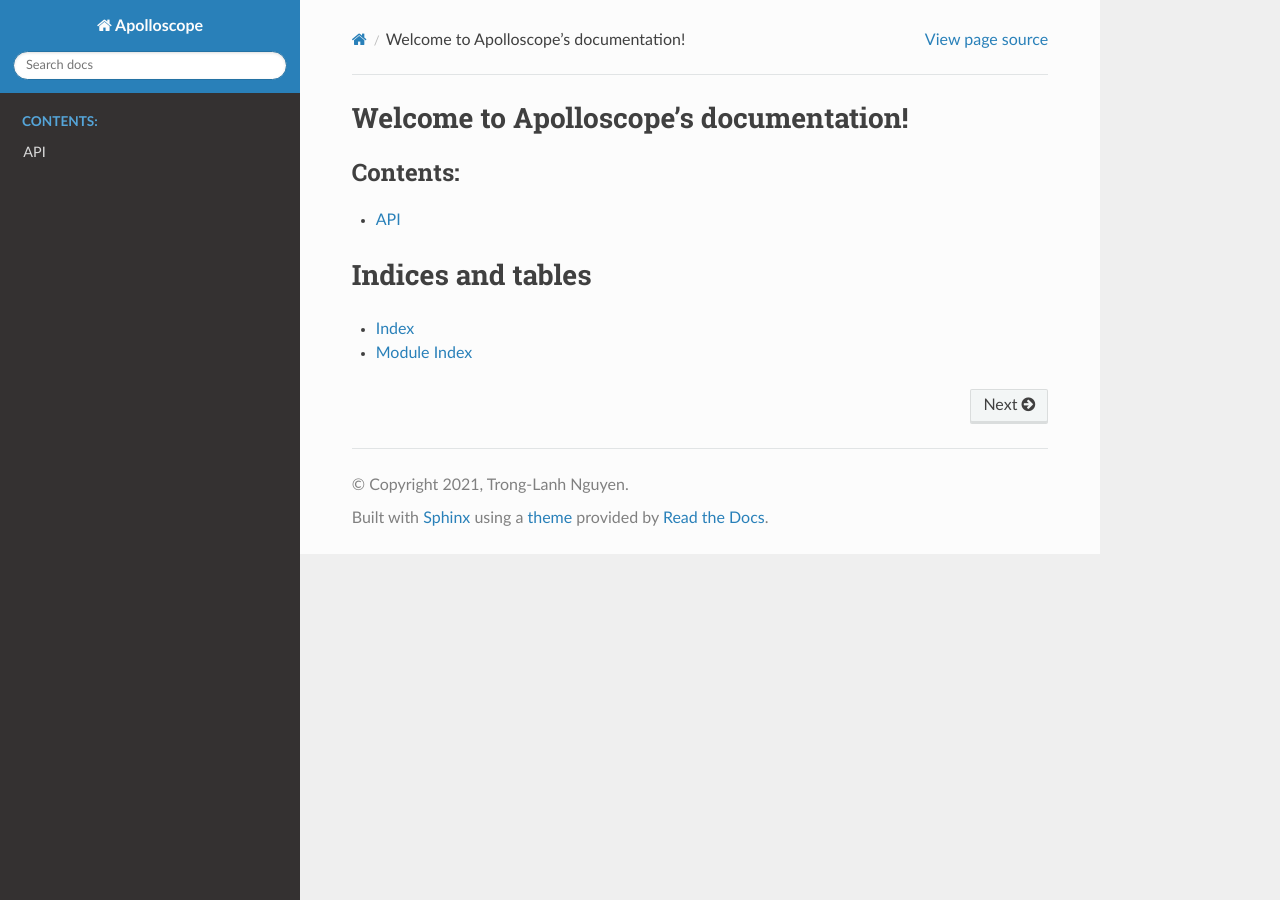
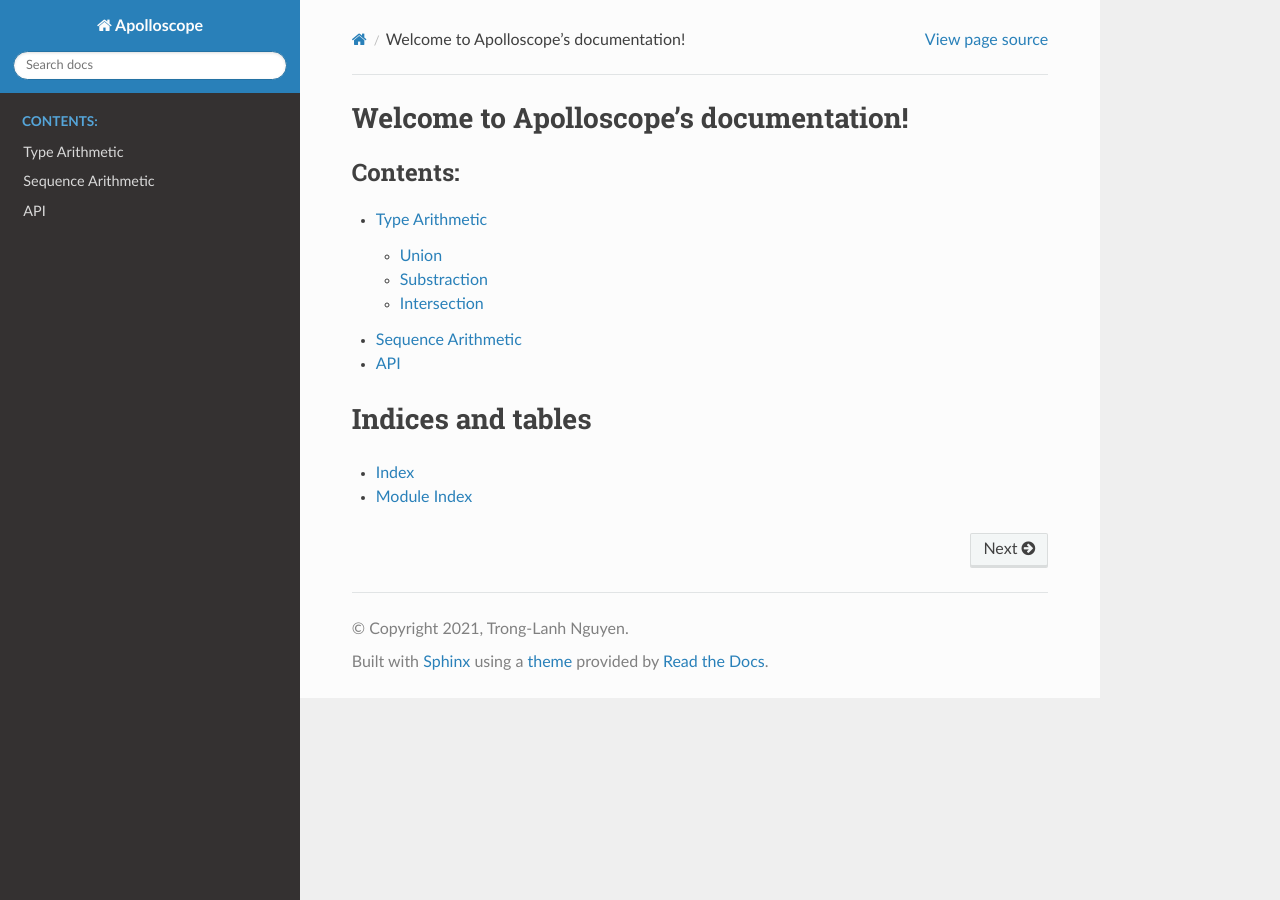
Before and after one commit to NTL-Remi/ApolloScope, a Sphinx documentation site: the page built from docs/source/home.rst, in a window 1280 px wide. Built offline with Sphinx 7.4.7 and the Read the Docs theme 2.0.0, drawn with Linux system fonts in a browser that asks for light colours; pages that are not in the unit, such as notebooks, are missing from menus; some of the changed lines change nothing that is shown.

Commit message:
Add doc for intended type arithmetic

```diff
--- /dev/null
+++ b/docs/source/datatypes.rst
@@ -0,0 +1,157 @@
+Type Arithmetic
+===============
+
+Apolloscape's datatypes are represented as trees of depth-3, with each level respectively storing the section, subsection and file type of the data.
+
+Datatypes can be grouped by merging their tree representations.
+We define the following operations:
+
+Union
+-----
+
+Adding a type to another is done by merging the branches.
+
+.. mermaid::
+
+    flowchart TD
+        subgraph C["A ∪ B"]
+            C_root[root]
+            C_root --> C_S1([seg])
+            C_root --> C_S2([ins])
+            C_S1 --> C_SS11([ColorImage])
+            C_S1 --> C_SS12([Label])
+            C_SS11 --> C_FT111([jpg])
+            C_SS12 --> C_FT121([bin.png])
+            C_S2 --> C_SS21([Label])
+            C_S2 --> C_SS22([Depth])
+            C_SS21 --> C_FT211([bin.png])
+            C_SS22 --> C_FT221([png])
+        end
+        subgraph B[B]
+            B_root[root]
+            B_root --> B_S1([ins])
+            B_S1 --> B_SS11([Depth])
+            B_SS11 --> B_FT111([png])
+        end
+        subgraph A[A]
+            A_root[root]
+            A_root --> A_S1([seg])
+            A_root --> A_S2([ins])
+            A_S1 --> A_SS11([ColorImage])
+            A_S1 --> A_SS12([Label])
+            A_SS11 --> A_FT111([jpg])
+            A_SS12 --> A_FT112([bin.png])
+            A_S2 --> A_SS21([Label])
+            A_SS21 --> A_FT211([bin.png])
+        end
+
+        classDef ANode fill:#b4d273
+        classDef BNode fill:#6c99bb
+        classDef BothNode fill:#9e86c8
+
+        class A_S1,A_SS11,A_SS12,A_SS21 ANode
+        class A_FT111,A_FT112,A_FT211 ANode
+        class B_SS11,B_FT111 BNode
+        class A_root,A_S2,B_root,B_S1,C_root,C_S2 BothNode
+        class C_S1,C_SS11,C_SS12,C_SS21,C_FT111,C_FT121,C_FT211 ANode
+        class C_SS22,C_FT221 BNode
+
+
+Substraction
+------------
+
+Removing a type is done by removing its branches from the other composite type while keeping the nodes that still have other children.
+
+.. mermaid::
+
+    flowchart TD
+        subgraph C["A − B"]
+            C_root[root]
+            C_root --> C_S1([ins])
+            C_S1 --> C_SS11([Label])
+            C_S1 --> C_SS12([Depth])
+            C_SS11 --> C_FT111([bin.png])
+            C_SS12 --> C_FT121([png])
+        end
+        subgraph B[B]
+            B_root[root]
+            B_root --> B_S1([seg])
+            B_root --> B_S2([ins])
+            B_S1 --> B_SS11([Label])
+            B_SS11 --> B_FT111([bin.png])
+            B_S2 --> B_SS21([Label])
+            B_SS21 --> B_FT211([instanceIds.png])
+        end
+        subgraph A[A]
+            A_root[root]
+            A_root --> A_S1([seg])
+            A_root --> A_S2([ins])
+            A_S1 --> A_SS11([Label])
+            A_SS11 --> A_FT111([bin.png])
+            A_S2 --> A_SS21([Label])
+            A_S2 --> A_SS22([Depth])
+            A_SS21 --> A_FT211([bin.png])
+            A_SS21 --> A_FT212([instanceIds.png])
+            A_SS22 --> A_FT221([png])
+        end
+
+        classDef ANode fill:#b4d273
+        classDef BNode fill:#6c99bb
+        classDef BothNode fill:#9e86c8
+        classDef KeepNode fill:#b05279
+
+        class A_SS22,A_FT211,A_FT221,C_SS12,C_FT111,C_FT121 ANode
+        class A_S1,A_SS11,A_FT111,A_FT212,B_S1,B_SS11,B_FT111,B_FT211 BothNode
+        class A_root,A_S2,A_SS21,B_root,B_S2,B_SS21,C_root,C_S1,C_SS11 KeepNode
+
+
+Intersection
+------------
+
+Intersection is done by keeping the common branches.
+
+.. mermaid::
+
+    flowchart TD
+        subgraph C["A ∩ B"]
+            C_root[root]
+            C_root --> C_S1([ins])
+            C_S1 --> C_SS11([Label])
+            C_SS11 --> C_FT111([bin.png])
+        end
+        subgraph B[B]
+            B_root[root]
+            B_root --> B_S1([seg])
+            B_root --> B_S2([ins])
+            B_S1 --> B_SS11([ColorImage])
+            B_SS11 --> B_FT111([jpg])
+            B_S2 --> B_SS21([Label])
+            B_S2 --> B_SS22([ColorImage])
+            B_SS21 --> B_FT211([bin.png])
+            B_SS22 --> B_FT221([jpg])
+        end
+        subgraph A[A]
+            A_root[root]
+            A_root --> A_S1([seg])
+            A_root --> A_S2([ins])
+            A_S1 --> A_SS11([Label])
+            A_SS11 --> A_FT111([bin.png])
+            A_S2 --> A_SS21([Label])
+            A_SS21 --> A_FT211([bin.png])
+            A_SS21 --> A_FT212([instanceIds.png])
+        end
+
+        classDef ANode fill:#b4d273
+        classDef BNode fill:#6c99bb
+        classDef BothNode fill:#9e86c8
+
+        class A_S1,A_SS11,A_FT111,A_FT212 ANode
+        class B_S1,B_SS11,B_SS22,B_FT111,B_FT221 BNode
+        class A_root,A_S2,A_SS21,A_FT211,B_root,B_S2,B_SS21,B_FT211 BothNode
+        class C_root,C_S1,C_SS11,C_FT111 BothNode
+
+
+Sequence Arithmetic
+===================
+
+Sequence arithmetic is the same as Type arithmetic, except sequence, subsequence and file type are respectively replaced by road, record and camera.
--- a/docs/source/home.rst
+++ b/docs/source/home.rst
@@ -5,6 +5,7 @@
    :maxdepth: 2
    :caption: Contents:
 
+   datatypes
    api
 
 
```
